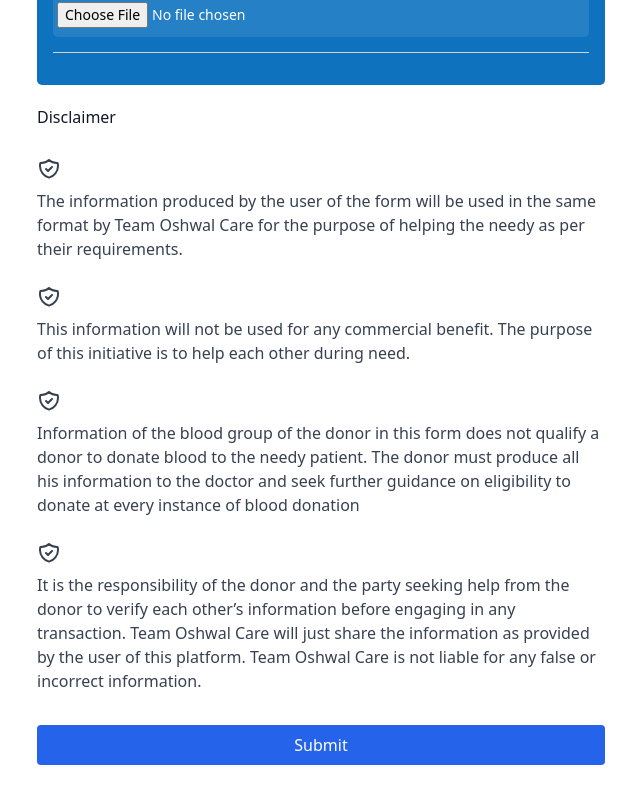
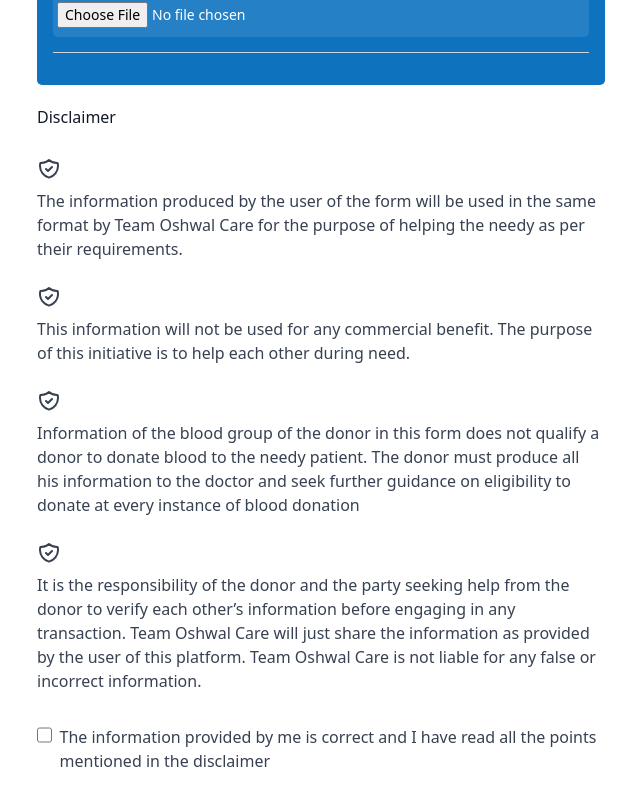
Before and after one commit to billykagwe/bloodDonation, a Next.js app: page /register in a window 1280 px wide. Shown: the part 2752-3557 px from the top of the page, without its empty margins (319-959 px from the left). Built offline with nearby package versions, Linux system fonts and the light colour scheme.

Commit message:
disclaimer changes

```diff
--- a/components/register.js
+++ b/components/register.js
@@ -10,6 +10,7 @@
 export default function Register() {
   const [formData, setFormData] = useState({ phone: "+254" });
   const [equipmentImages, setEquipmentImages] = useState({});
+  const [checkedDisclaimer,setCheckDisclaimer] = useState(false)
 
   const formDataChange = (e) => {
     const { name, value } = e.target;
@@ -477,16 +478,21 @@
               </p>
             </div>
 
+            <div className='mt-8 flex space-x-2'>
+              <input checked={checkedDisclaimer} onChange={() => setCheckDisclaimer(!checkedDisclaimer)} type='checkbox' className='h-5 w-5 ' />
+                  <p className=' text-gray-700 inline-block '>The information provided by me is correct and I have read all the points mentioned in the disclaimer</p>
+              </div>
+
             {state.context.error && (
               <p style={{ color: "red" }}>{state.context.error}</p>
             )}
-            <button
+          { checkedDisclaimer && <button
               onClick={() =>
                 send({ type: "SUBMIT", data: { formData, equipmentImages } })
               }
               className='submit mt-8 block rounded p-2 w-full text-center bg-blue-600 '>
               Submit
-            </button>
+            </button>}
           </div>
         )}
       </div>
--- a/pages/api/register.js
+++ b/pages/api/register.js
@@ -87,7 +87,7 @@
 
 
         </div>
-          <p style="max-width: 700px;font-size: 14px;line-height: 25px;align-text: center;">The information will be used as it is filled by the user by Team Oshwal Care for the purposes of helping the needy as per the requirements</p>
+          <p style="max-width: 700px;font-size: 14px;line-height: 25px;align-text: center;">The information produced by the user of the form will be used in the same format by Team Oshwal Care for the purpose of helping the needy as per their requirements.</p>
           <p style="max-width: 700px;font-size: 14px;line-height: 25px;align-text: center;">This information will not be used for any commercial benefit.
             The purpose of this initiative is to help each other during need.</p>
           <p style="max-width: 700px;font-size: 14px;line-height: 25px;align-text: center;"> Information of the blood group of the donor in this form does not qualify a donor to donate blood to the needy patient. The donor must produce all his information to the doctor and seek further guidance on eligibility to donate at every instance of blood donation</p>
```
